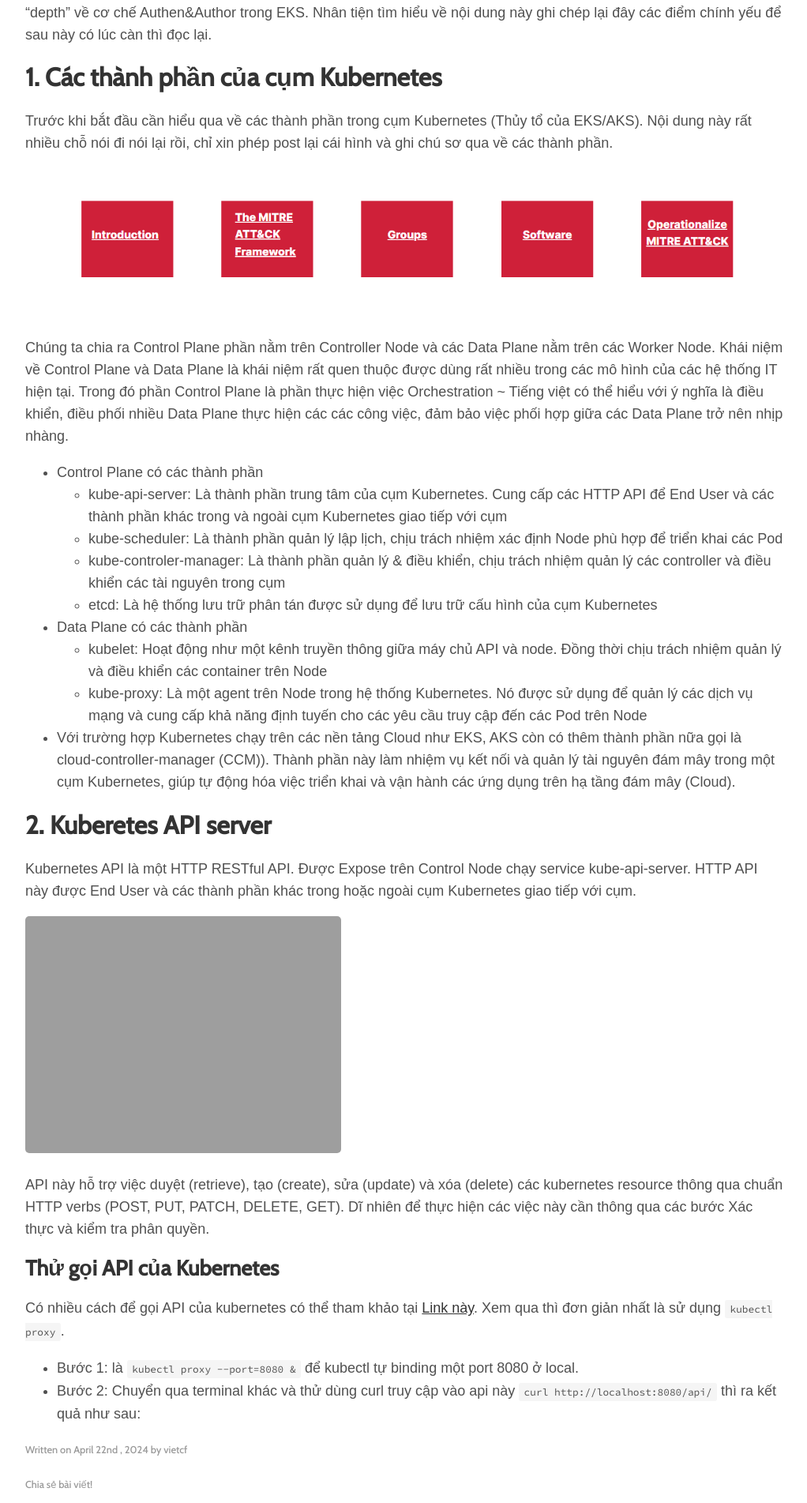
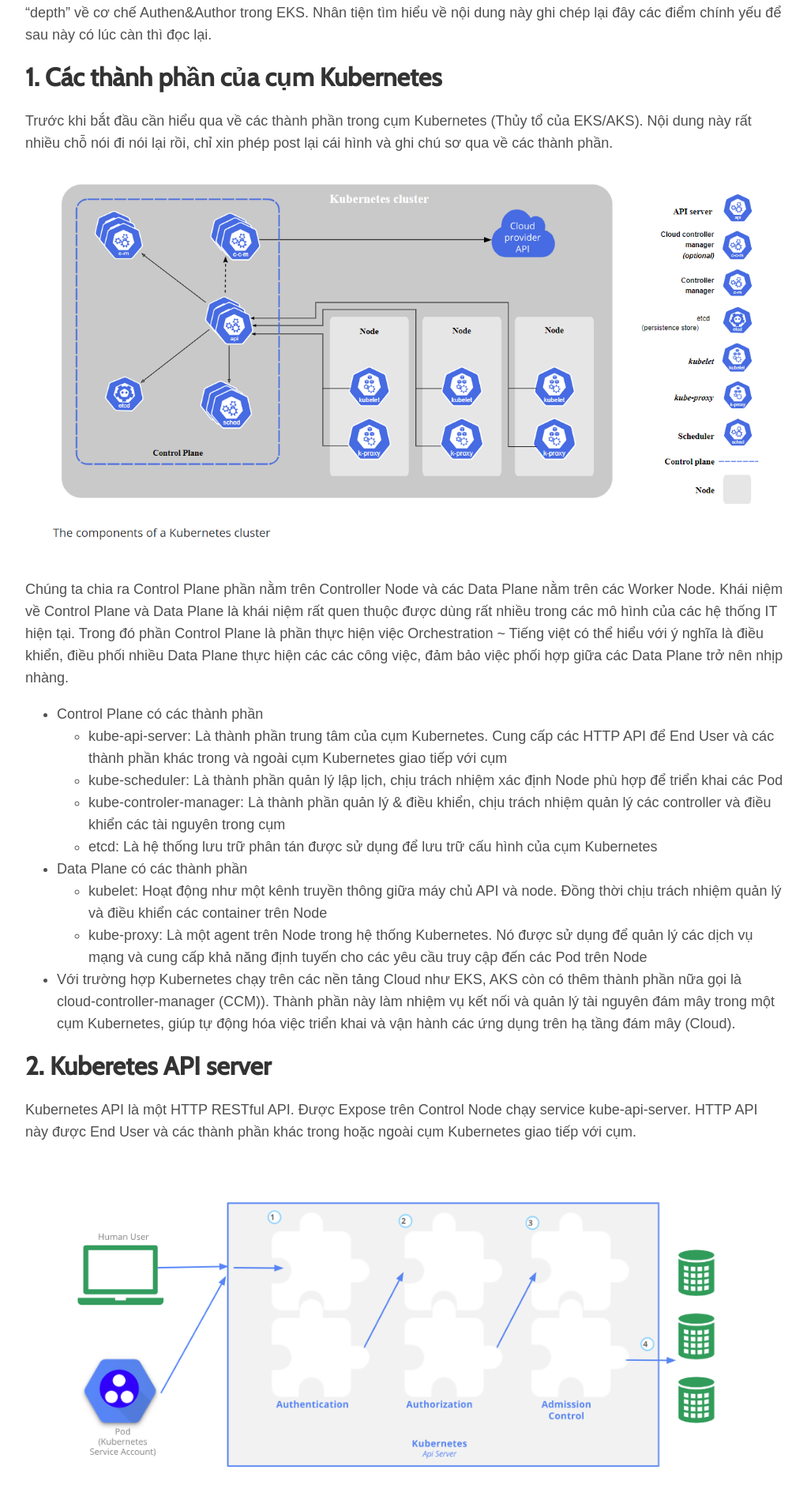
Before and after one commit to vietcf/vietchoi, a Jekyll site: the page built from _posts/2024-04-22-kubernetes-in-the-depth.md, in a window 1280 px wide. Shown: the part 828-2731 px from the top of the page at 79% size, without its empty margins (128-1150 px from the left). Built offline with Jekyll 4.4.1, drawn with Linux system fonts in a browser that asks for light colours; some web fonts are replaced.

Commit message:
update fix img kubernete

```diff
--- a/_posts/2024-04-22-kubernetes-in-the-depth.md
+++ b/_posts/2024-04-22-kubernetes-in-the-depth.md
@@ -13,7 +13,7 @@ Bữa đang xoạn cái tiêu chuẩn thiết lập an toàn thông tin cho Kube
 
 Trước khi bắt đầu cần hiểu qua về các thành phần trong cụm Kubernetes (Thủy tổ của EKS/AKS). Nội dung này rất nhiều chỗ nói đi nói lại rồi, chỉ xin phép post lại cái hình và ghi chú sơ qua về các thành phần.
 
-![mitre-01]({{site.url}}/assets/img/2024/04/25/1-mitre.png)
+![kube-01]({{site.url}}/assets/img/2024/04/22/1-kube.png)
 
 Chúng ta chia ra Control Plane phần nằm trên Controller Node và các Data Plane nằm trên các Worker Node. Khái niệm về Control Plane và Data Plane là khái niệm rất quen thuộc được dùng rất nhiều trong các mô hình của các hệ thống IT hiện tại. Trong đó phần Control Plane là phần thực hiện việc Orchestration ~ Tiếng việt có thể hiểu với ý nghĩa là điều khiển, điều phối nhiều Data Plane thực hiện các các công việc, đảm bảo việc phối hợp giữa các Data Plane trở nên nhịp nhàng.
 
@@ -33,7 +33,7 @@ Chúng ta chia ra Control Plane phần nằm trên Controller Node và các Data
 
 Kubernetes API là một HTTP RESTful API. Được Expose trên Control Node chạy service kube-api-server. HTTP API này được End User và các thành phần khác trong hoặc ngoài cụm Kubernetes giao tiếp với cụm.
 
-![mitre-02]({{site.url}}/assets/img/2024/04/22/1-Kubernetes-authen-author-01.png)
+![kube-02]({{site.url}}/assets/img/2024/04/22/2-kube.png)
 
 API này hỗ trợ việc duyệt (retrieve), tạo (create), sửa (update) và xóa (delete) các kubernetes resource thông qua chuẩn HTTP verbs (POST, PUT, PATCH, DELETE, GET). Dĩ nhiên để thực hiện các việc này cần thông qua các bước Xác thực và kiểm tra phân quyền.
 
```
